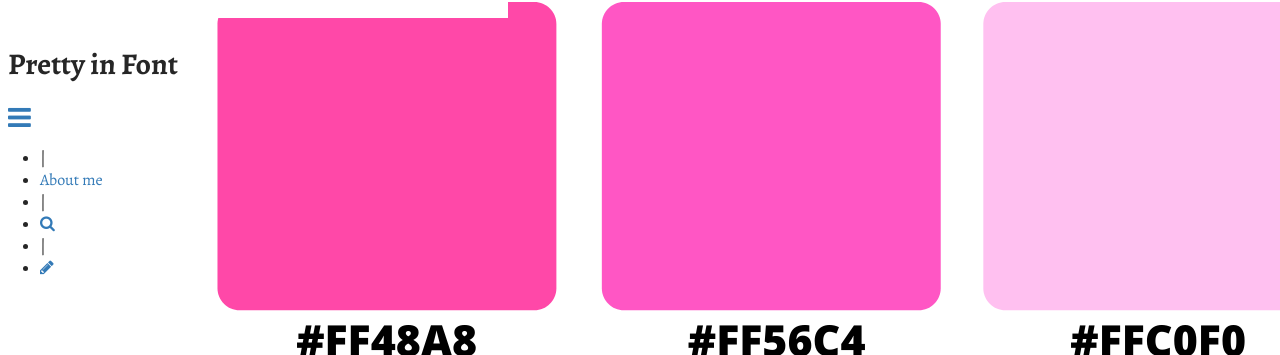
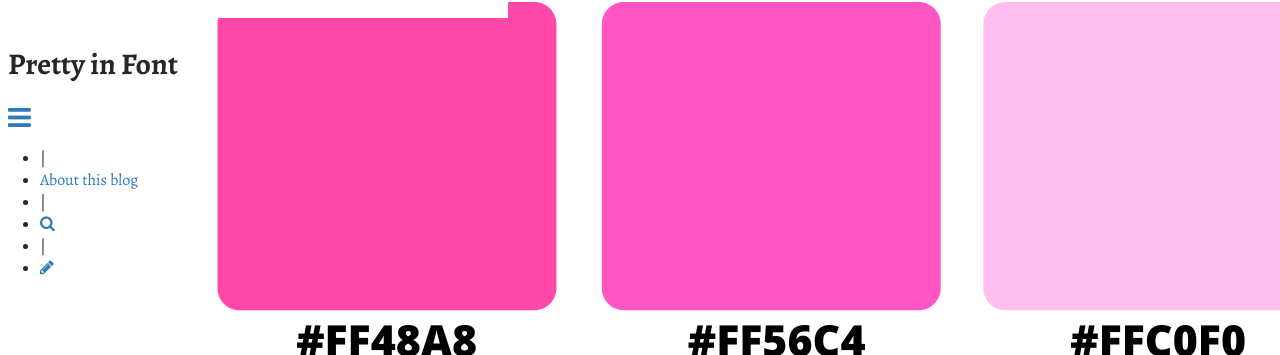
Before and after one commit to martinacurrenti/prettyinfont, a Jekyll site: the page built from pages/about.md, in a window 1280 px wide and 900 px high. Shown: the part 545-900 px from the top of the window. Built offline with Jekyll 4.4.1, drawn with Linux system fonts in a browser that asks for light colours; some web fonts are replaced; some of the changed text lies outside the part shown.

Commit message:
Update Page “about”

```diff
--- a/pages/about.md
+++ b/pages/about.md
@@ -3,7 +3,7 @@ layout: page
 permalink: /about/
 header_feature_image: ""
 published: true
-title: About me
+title: About this blog
 subtitle: ""
 date: 2020-06-29T15:36:12.231Z
 tags: null
```
